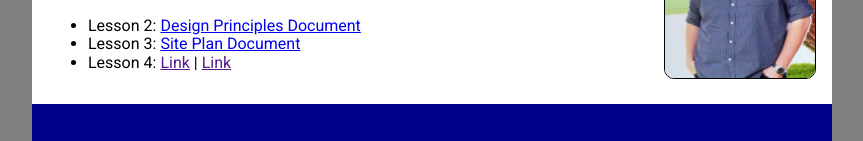
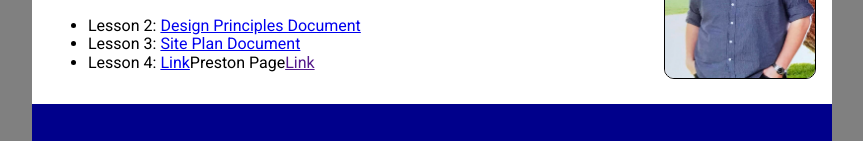
Before and after one commit to ironlord08/ironlord08.github.io, a plain HTML site: page index.html in a window 1280 px wide. Shown: the part 150-291 px from the top of the page, without its empty margins (208-1071 px from the left). Drawn offline with Linux system fonts and the light colour scheme.

Commit message:
update hub

```diff
--- a/index.html
+++ b/index.html
@@ -21,7 +21,7 @@
         <ul>
             <li>Lesson 2: <a href="lesson2/design-principles.html">Design Principles Document</a></li>
             <li>Lesson 3: <a href="lesson3/index.html">Site Plan Document</a></li>
-            <li>Lesson 4: <a href="">Link</a> | <a href="">Link</a></li>
+            <li>Lesson 4: <a href="lesson4/preston-4.html">Link</a>Preston Page<a href="">Link</a></li>
         </ul>
     </main>
     <footer>
```
